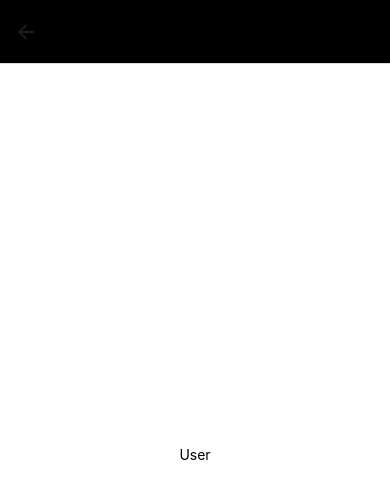
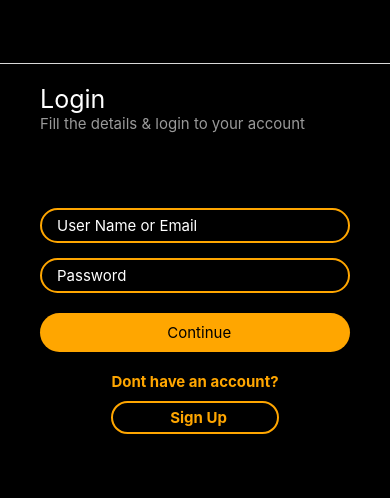
Before and after one commit to ASIF-Mahmud1/Monkey-Music, a React Native app: screen /SignIn in a window 390 px wide. Shown: the top 498 px of the page. Built offline with nearby package versions, Linux system fonts and the light colour scheme.

Commit message:
[edit] css

```diff
--- a/App.js
+++ b/App.js
@@ -13,10 +13,11 @@ export default function Authorised(){
     return(
       <NavigationContainer>
           <Stack.Navigator screenOptions={{
-              title: '',   headerStyle: { backgroundColor: 'black', }, }}
+              title: '',   headerStyle: { backgroundColor: 'black', } , headerTintColor: 'white'     }  }
           >
+              <Stack.Screen name='SignIn' component={SignIn} />
               <Stack.Screen name='SignUp' component={SignUp}/>
-              <Stack.Screen name='SignIn' component={SignIn} />
+
           </Stack.Navigator>
         </NavigationContainer>
     )
--- a/src/menu/container/SignIn.js
+++ b/src/menu/container/SignIn.js
@@ -1,11 +1,36 @@
 import { StatusBar } from 'expo-status-bar';
-import { StyleSheet, Text, View } from 'react-native';
+import { StyleSheet, Text, View , TextInput,TouchableOpacity } from 'react-native';
 
-export default function User() {
+import { FontAwesome ,Entypo } from '@expo/vector-icons';
+export default function SignIn({navigation}) {
+  const handleNavigation=()=>{
+    navigation.navigate("SignUp")
+  }
   return (
     <View style={styles.container}>
-      <Text>User</Text>
-      <StatusBar style="auto" />
+      <View>
+          <Text style={styles.title}>Login</Text>
+          <Text style={styles.subTitle}>Fill the details {"&"} login to your account</Text>
+      </View>
+
+      <View style={{ paddingTop:60}  }>
+          <TextInput placeholder='User Name or Email ' placeholderTextColor="white"  style={styles.input} />
+          <TextInput  secureTextEntry={true} placeholder='Password' placeholderTextColor="white"  style={styles.input}  />
+      </View>
+      <TouchableOpacity  style={[styles.continue]}>
+         <Text style={[styles.btnText]} >   Continue </Text>
+      </TouchableOpacity>
+      <View style={{alignItems:'center'}}>
+
+        <View>
+          <Text style={styles.signupText}>Dont have an account?</Text>
+          <TouchableOpacity style={[styles.signUp]} onPress={handleNavigation}>
+            <Text style={[styles.signupText]} >   Sign Up </Text>
+          </TouchableOpacity>
+        </View>
+
+      </View>
+
     </View>
   );
 }
@@ -13,8 +38,77 @@ export default function User() {
 const styles = StyleSheet.create({
   container: {
     flex: 1,
-    backgroundColor: '#fff',
-    alignItems: 'center',
-    justifyContent: 'center',
+    flexDirection:'column',
+   backgroundColor: 'black',
+    paddingHorizontal:40,
+    paddingTop:20
   },
+  title:{
+    color:'white',
+    fontSize:25
+  },
+  subTitle:{
+    color:'white',
+    fontSize:15,
+    opacity:0.6
+  },
+  input:{
+    borderColor:'#ffa600',
+    borderWidth:2,
+    borderRadius:20,
+    marginTop:15,
+    paddingHorizontal:15,
+    paddingVertical:6,
+    color:'white',
+    fontSize:15
+
+
+  },
+  continue:{
+    backgroundColor:'#ffa600',
+    borderRadius:20,
+    marginVertical:20,
+    paddingHorizontal:15,
+    paddingVertical:10,
+
+  },
+  btnText:{
+    textAlign:'center',
+    color:'black',
+    fontSize:15
+  }
+  ,
+  socialGoogle:{
+    backgroundColor:'red',
+    borderRadius:1000,
+    marginVertical:1,
+    marginBottom:10,
+    paddingHorizontal:10,
+    paddingTop:8,
+    paddingBottom:8,
+  // marginBottom:15,
+    marginLeft:30
+  },
+  socialFB:{
+    backgroundColor:'white',
+    borderRadius:1000,
+    marginBottom:12,
+  },
+  signUp:{
+     backgroundColor:"black",
+     borderColor:"#ffa600",
+     borderWidth:2,
+  //   opacity:0.3,
+     borderRadius:20,
+     marginVertical:10,
+     paddingHorizontal:15,
+     paddingVertical:5,
+
+  },
+  signupText:{
+    color:'#ffa600',
+    textAlign:'center',
+    fontSize:15,
+    fontWeight:"bold"
+  }
 });
--- a/src/menu/container/SignUp.js
+++ b/src/menu/container/SignUp.js
@@ -23,7 +23,7 @@ export default function Home() {
            <Text  style={[styles.input,{borderWidth:0}]} > or sigin with</Text>
            <View style={{flexDirection:'row'}}>
            <TouchableOpacity>
-               <Entypo name="facebook-with-circle" size={42} color="#3b5998" style={[styles.socialFB]} />
+               <Entypo name="facebook-with-circle" size={40} color="#3b5998" style={[styles.socialFB]} />
            </TouchableOpacity>
            <TouchableOpacity>
                  <FontAwesome name="google" size={25} color="white"  style={[styles.socialGoogle]}/>
```
